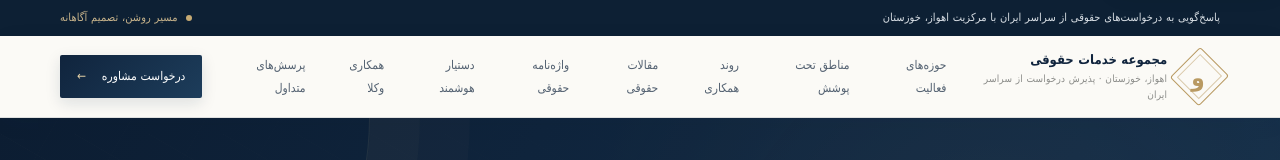
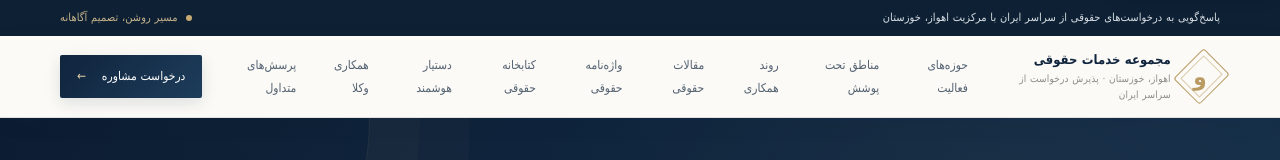
Before and after one commit to ahmadmousavi5908-crypto/vakilsite, a Next.js app: page / in a window 1280 px wide. Shown: the top 160 px of the page. Built offline with nearby package versions, Linux system fonts and the light colour scheme; no server answers; the database is empty.

Commit message:
Add legal library navigation to desktop and mobile menus

```diff
--- a/src/app/page.js
+++ b/src/app/page.js
@@ -94,6 +94,7 @@ export default function Home() {
             <a href="#process">روند همکاری</a>
             <Link href="/articles">مقالات حقوقی</Link>
             <Link href="/legal-glossary">واژه‌نامه حقوقی</Link>
+            <Link href="/legal-library">کتابخانه حقوقی</Link>
             <Link href="/ai-assistant">دستیار هوشمند</Link>
             <Link href="/lawyer-cooperation">همکاری وکلا</Link>
             <a href="#faq">پرسش‌های متداول</a>
```
